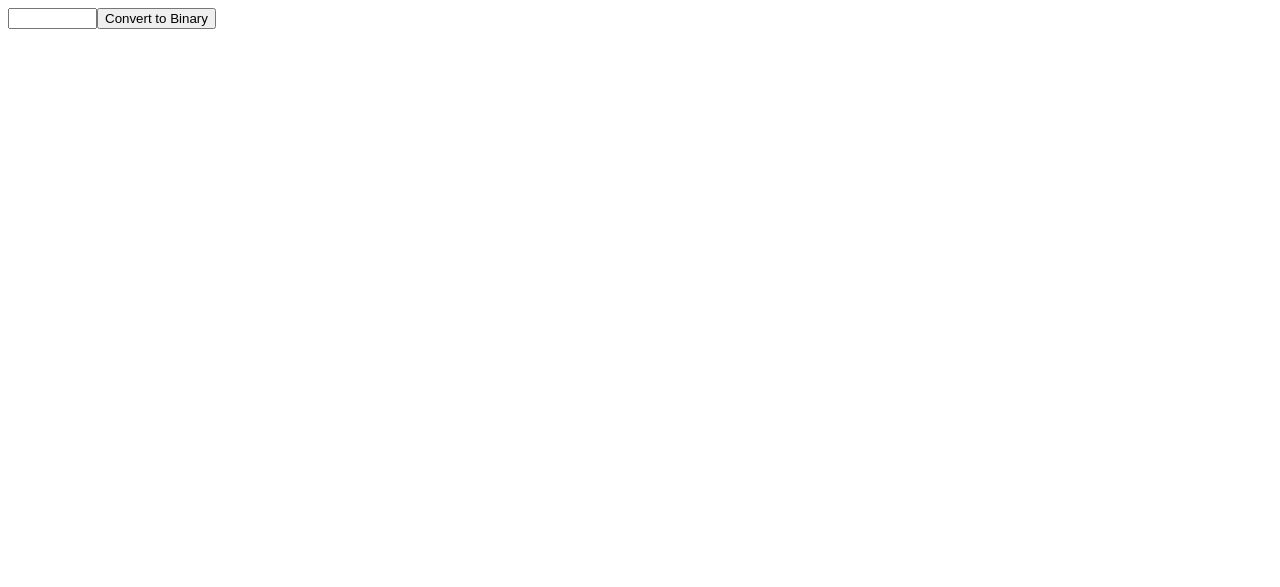
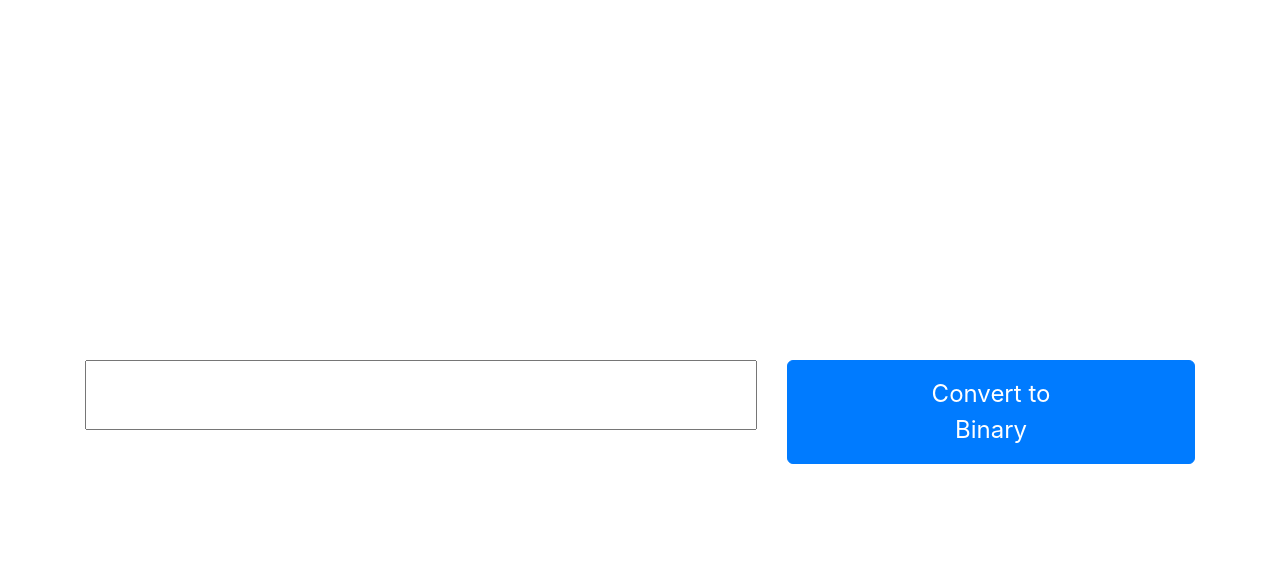
Before and after one commit to aaditkamat/implement-app-ideas, a Gatsby site in the folder bin2dec/: page / in a window 1280 px wide. Built offline with nearby package versions, Linux system fonts and the light colour scheme; Gatsby itself is replaced by a stand-in of ours.

Commit message:
Style with Bootstrap

```diff
--- a/bin2dec/package.json
+++ b/bin2dec/package.json
@@ -16,7 +16,9 @@
   "dependencies": {
     "gatsby": "^2.24.63",
     "react": "^16.12.0",
-    "react-dom": "^16.12.0"
+    "react-dom": "^16.12.0",
+    "react-bootstrap": "^1.3.0",
+    "bootstrap": "^4.5.2"
   },
   "devDependencies": {
     "prettier": "2.1.1"
--- a/bin2dec/src/pages/components/InputBox.css
+++ b/bin2dec/src/pages/components/InputBox.css
@@ -1,3 +1,20 @@
+input {
+    padding: 15px 10em 15px 10em;
+}
+
+span {
+    font-size: xx-large;
+}
+
+.row {
+    margin-top: 5em;
+}
+
+button.btn.btn-primary {
+    padding: 15px 5em 15px 5em;
+    text-align: center;
+}
+
 .input-red {
     border: 2px solid red;
 }
--- a/bin2dec/src/pages/components/InputBox.js
+++ b/bin2dec/src/pages/components/InputBox.js
@@ -1,5 +1,7 @@
-import React, { useState }from "react"
-import "./InputBox.css"
+import React, { useState } from 'react'
+import './InputBox.css'
+import Button from 'react-bootstrap/Button'
+import { Row, Col } from 'react-bootstrap'
 
 const InputBox = ({ setInputBinary, setShowResults }) => {
     const [warnUser, setWarnUser] = useState(false)
@@ -30,8 +32,8 @@ const InputBox = ({ setInputBinary, setShowResults }) => {
 
     return (
         <React.Fragment>
-            <input onChange={handleChange} size="8" maxLength="8" className={warnUser ? 'input-red': 'normal-input'}/>
-            <input type="submit" disabled={warnUser} onClick={handleSubmit} value="Convert to Binary"/>
+            <Col><input style={{fontSize: 'x-large'}} onChange={handleChange} size="8" maxLength="8" className={warnUser ? 'input-red': 'normal-input'}/></Col>
+            <Col><Button variant="primary" disabled={warnUser} onClick={handleSubmit}>Convert to Binary</Button></Col>
             <br />
             {
                 warnUser ? <span style={{color: 'red'}}> The digits entered must be either 0 or 1 </span>  : <span></span>
--- a/bin2dec/src/pages/components/Results.js
+++ b/bin2dec/src/pages/components/Results.js
@@ -2,9 +2,7 @@ import React from 'react'
 
 const Results = ({inputBinary}) =>  {
     return (
-        <div>
-            <span> Binary Input: {inputBinary} </span>
-            <br />
+        <div style={{marginLeft: "15px"}}>
             <span> Decimal Output: {parseInt(inputBinary, 2)} </span>
         </div>
     )
--- /dev/null
+++ b/bin2dec/src/pages/index.css
@@ -0,0 +1,3 @@
+* {
+    font-size: x-large;
+}
--- a/bin2dec/src/pages/index.js
+++ b/bin2dec/src/pages/index.js
@@ -1,17 +1,20 @@
-import React, { useState }from "react"
+import React, { useState }  from 'react'
+import { Container, Row } from 'react-bootstrap'
 import InputBox from './components/InputBox'
 import Results from './components/Results'
+import 'bootstrap/dist/css/bootstrap.min.css'
+import './index.css'
 
 const Home = () => {
     const [inputBinary, setInputBinary] = useState('')
     const [showResults, setShowResults] = useState(false)
     return (
-      <main>
-        <InputBox setInputBinary={setInputBinary} setShowResults={setShowResults} />
-        {
-          showResults ? <Results inputBinary={inputBinary} /> : <div />
-        }
-      </main>
+      <Container>
+        <Row />
+        <Row />
+        <Row> <InputBox setInputBinary={setInputBinary} setShowResults={setShowResults} /> </Row>
+        <Row>{showResults ? <Results inputBinary={inputBinary} /> : <div />}</Row>
+      </Container>
     )
 }
 
```
Also changed, not shown: 1 other file.
